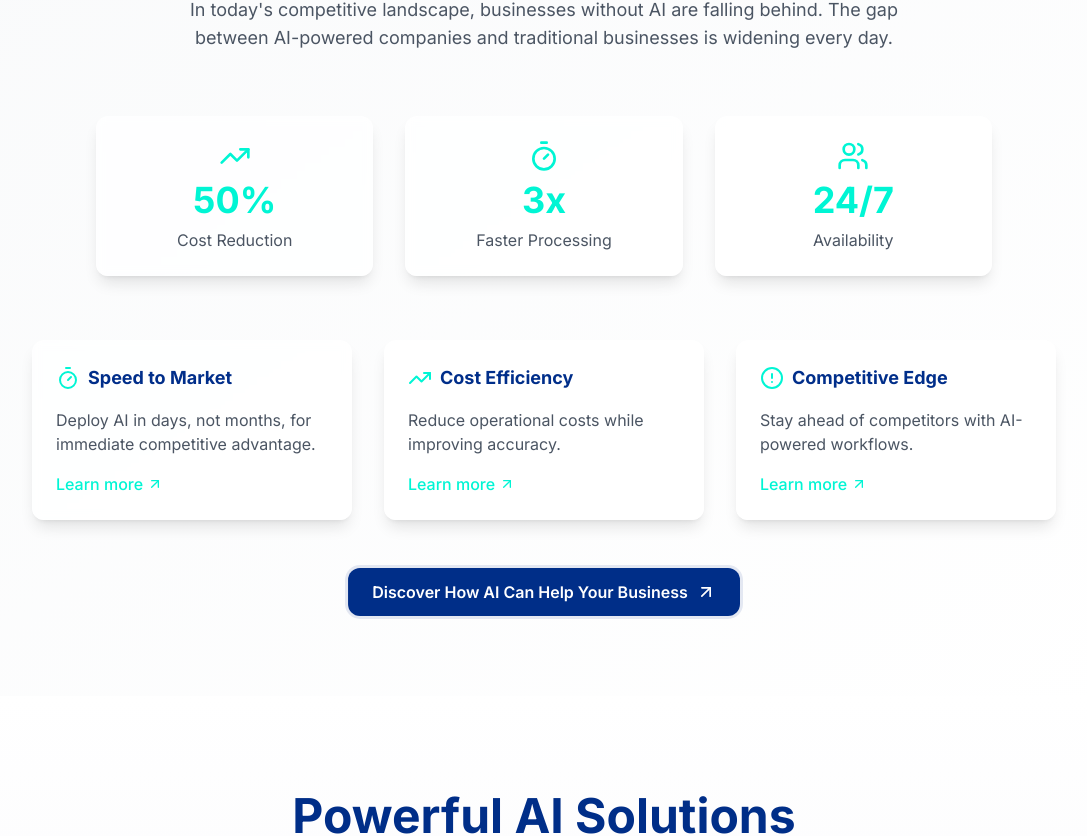
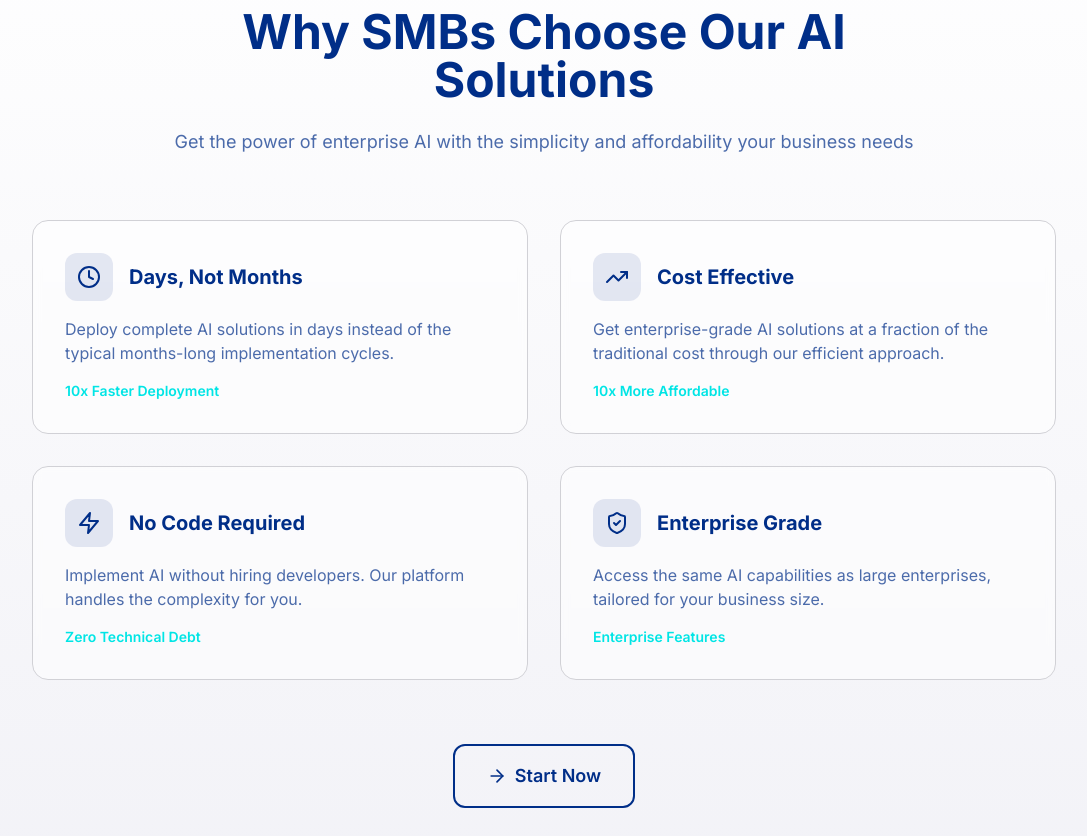
Before and after one commit to Fedekawa/kytoV2, a Next.js app: page / in a window 1280 px wide. Shown: the part 948-1784 px from the top of the page, without its empty margins (96-1183 px from the left). Built offline with nearby package versions, Linux system fonts and the light colour scheme.

Commit message:
enhanced why ai

```diff
--- a/package.json
+++ b/package.json
@@ -18,7 +18,7 @@
     "@radix-ui/react-slot": "^1.0.2",
     "class-variance-authority": "^0.7.0",
     "clsx": "^2.0.0",
-    "framer-motion": "^11.13.1",
+    "framer-motion": "^11.14.1",
     "gsap": "^3.12.3",
     "lodash": "^4.17.21",
     "lucide-react": "^0.299.0",
--- a/src/components/sections/case-studies-section.tsx
+++ b/src/components/sections/case-studies-section.tsx
@@ -3,6 +3,9 @@
 import React, { useState } from 'react';
 import { motion } from 'framer-motion';
 import { ArrowRight, ChevronRight, Building2, Building, FileText } from 'lucide-react';
+import { Button } from '@/components/ui/button'
+import { scrollToSection } from '@/lib/utils'
+
 
 const caseStudies = [
   {
--- a/src/components/sections/hero-section.tsx
+++ b/src/components/sections/hero-section.tsx
@@ -1,57 +1,56 @@
-'use client';
+'use client'
 
-import React from 'react';
-import { motion } from 'framer-motion';
-import { ArrowRight, Star, CheckCircle } from 'lucide-react';
+import React from 'react'
+import { motion } from 'framer-motion'
+import { ArrowRight, Star, CheckCircle } from 'lucide-react'
+import { Button } from '@/components/ui/button'
+import { scrollToSection } from "@/lib/utils";
+
 
 const stats = [
   { value: '78%', label: 'SMBs Seeking AI' },
   { value: '40%', label: 'Productivity Increase' },
   { value: '10x', label: 'Cost Reduction' },
-];
+]
 
 const trustPoints = [
-  "No-code implementation",
-  "Results in days",
-  "Pay as you grow",
-];
+  'No-code implementation',
+  'Results in days',
+  'Pay as you grow',
+]
 
 export function HeroSection() {
   return (
     <section className="relative min-h-screen pt-24">
-      <div className="container mx-auto px-4 pt-16 md:pt-24 relative z-10">
-        <div className="max-w-5xl mx-auto text-center">
+      <div className="container relative z-10 mx-auto px-4 pt-16 md:pt-24">
+        <div className="mx-auto max-w-5xl text-center">
           {/* Trust Badge */}
           <motion.div
             initial={{ opacity: 0, y: 20 }}
             animate={{ opacity: 1, y: 0 }}
             transition={{ duration: 0.6 }}
-            className="inline-flex items-center gap-2 bg-[#002e88]/10 px-4 py-2 rounded-full mb-8"
+            className="mb-8 inline-flex items-center gap-2 rounded-full bg-[#002e88]/10 px-4 py-2"
           >
-            <Star className="w-5 h-5 text-[#002e88]" fill="#002e88" />
+            <Star className="h-5 w-5 text-[#002e88]" fill="#002e88" />
             <span className="text-sm font-semibold text-[#002e88]">
-              Trusted by 500+ SMBs
+              Trusted by SMBs
             </span>
           </motion.div>
 
           {/* Main Headline */}
           <motion.h1
-            className="text-4xl md:text-6xl lg:text-7xl font-bold mb-6"
+            className="mb-6 text-4xl font-bold md:text-6xl lg:text-7xl"
             initial={{ opacity: 0, y: 20 }}
             animate={{ opacity: 1, y: 0 }}
             transition={{ duration: 0.6, delay: 0.2 }}
           >
-            <span className="block text-[#002e88]">
-              AI Implementation in
-            </span>
-            <span className="text-gradient-brand">
-              Days, Not Months
-            </span>
+            <span className="block text-[#002e88]">AI Implementation in</span>
+            <span className="text-gradient-brand">Days, Not Months</span>
           </motion.h1>
 
           {/* Subheadline */}
           <motion.p
-            className="text-xl md:text-2xl text-[#002e88]/80 mb-8"
+            className="mb-8 text-xl text-[#002e88]/80 md:text-2xl"
             initial={{ opacity: 0, y: 20 }}
             animate={{ opacity: 1, y: 0 }}
             transition={{ duration: 0.6, delay: 0.4 }}
@@ -67,23 +66,20 @@ export function HeroSection() {
             className="space-y-4"
           >
             {/* Primary CTA */}
-            <motion.button
-              whileHover={{ scale: 1.05 }}
-              whileTap={{ scale: 0.95 }}
-              className="btn-primary text-lg group"
+            <Button size="lg" icon={<ArrowRight className="h-5 w-5" />}
+              onClick={() => scrollToSection('start')}
             >
               Start Now
-              <ArrowRight className="inline-block ml-2 group-hover:translate-x-1 transition-transform" />
-            </motion.button>
+            </Button>
 
             {/* Trust Points */}
-            <div className="flex flex-wrap justify-center gap-4 mt-6">
+            <div className="mt-6 flex flex-wrap justify-center gap-4">
               {trustPoints.map((point) => (
                 <div
                   key={point}
                   className="flex items-center gap-2 text-[#002e88]/70"
                 >
-                  <CheckCircle className="w-4 h-4 text-[#00e5e5]" />
+                  <CheckCircle className="h-4 w-4 text-[#00e5e5]" />
                   <span className="text-sm font-medium">{point}</span>
                 </div>
               ))}
@@ -91,26 +87,24 @@ export function HeroSection() {
           </motion.div>
 
           {/* Stats */}
-          <div className="grid md:grid-cols-3 gap-8 max-w-4xl mx-auto mt-16">
+          <div className="mx-auto mt-16 grid max-w-4xl gap-8 md:grid-cols-3">
             {stats.map((stat) => (
               <motion.div
                 key={stat.value}
                 initial={{ opacity: 0, y: 20 }}
                 animate={{ opacity: 1, y: 0 }}
                 transition={{ delay: 0.8 }}
-                className="glassmorphism p-6 rounded-xl"
+                className="glassmorphism rounded-xl p-6"
               >
-                <div className="text-3xl font-bold text-[#002e88] mb-2">
+                <div className="mb-2 text-3xl font-bold text-[#002e88]">
                   {stat.value}
                 </div>
-                <div className="text-sm text-[#002e88]/70">
-                  {stat.label}
-                </div>
+                <div className="text-sm text-[#002e88]/70">{stat.label}</div>
               </motion.div>
             ))}
           </div>
         </div>
       </div>
     </section>
-  );
+  )
 }
--- a/src/components/sections/methodology-section.tsx
+++ b/src/components/sections/methodology-section.tsx
@@ -3,6 +3,9 @@
 import React from 'react';
 import { motion } from 'framer-motion';
 import { Search, Settings, Code, TestTube2, Rocket, ChevronRight } from 'lucide-react';
+import { Button } from '@/components/ui/button'
+import { scrollToSection } from '@/lib/utils'
+
 
 const steps = [
   {
--- a/src/components/sections/solutions-section.tsx
+++ b/src/components/sections/solutions-section.tsx
@@ -3,6 +3,9 @@
 import { motion } from "framer-motion"
 import { FileText, MessageSquare, Settings, ArrowRight } from "lucide-react"
 import { Card, CardContent, CardDescription, CardHeader, CardTitle } from "@/components/ui/card"
+import { Button } from '@/components/ui/button'
+import { scrollToSection } from '@/lib/utils'
+
 
 const solutions = [
   {
--- a/src/components/sections/why-ai-section.tsx
+++ b/src/components/sections/why-ai-section.tsx
@@ -1,152 +1,175 @@
-'use client';
+'use client'
 
-import React from 'react';
-import { motion, useTransform } from 'framer-motion';
-import { useInView } from 'react-intersection-observer';
-import {
-  ArrowUpRight,
-  Timer,
-  TrendingUp,
-  Users,
-  AlertCircle
-} from 'lucide-react';
+import React from 'react'
+import { motion } from 'framer-motion'
+import { ArrowRight, Zap, TrendingUp, Clock, ShieldCheck } from 'lucide-react'
+import { Button } from '@/components/ui/button'
+import { scrollToSection } from '@/lib/utils'
+
+const benefits = [
+  {
+    icon: <Clock className="h-6 w-6" />,
+    title: 'Days, Not Months',
+    description:
+      'Deploy complete AI solutions in days instead of the typical months-long implementation cycles.',
+    highlight: '10x Faster Deployment',
+  },
+  {
+    icon: <TrendingUp className="h-6 w-6" />,
+    title: 'Cost Effective',
+    description:
+      'Get enterprise-grade AI solutions at a fraction of the traditional cost through our efficient approach.',
+    highlight: '10x More Affordable',
+  },
+  {
+    icon: <Zap className="h-6 w-6" />,
+    title: 'No Code Required',
+    description:
+      'Implement AI without hiring developers. Our platform handles the complexity for you.',
+    highlight: 'Zero Technical Debt',
+  },
+  {
+    icon: <ShieldCheck className="h-6 w-6" />,
+    title: 'Enterprise Grade',
+    description:
+      'Access the same AI capabilities as large enterprises, tailored for your business size.',
+    highlight: 'Enterprise Features',
+  },
+]
+
+const containerVariants = {
+  hidden: { opacity: 0 },
+  visible: {
+    opacity: 1,
+    transition: {
+      staggerChildren: 0.2,
+    },
+  },
+}
+
+const itemVariants = {
+  hidden: { opacity: 0, y: 20 },
+  visible: {
+    opacity: 1,
+    y: 0,
+    transition: {
+      duration: 0.5,
+    },
+  },
+}
 
 export function WhyAISection() {
-  const [ref, inView] = useInView({
-    triggerOnce: true,
-    threshold: 0.1,
-  });
-
-  const stats = [
-    { value: '50%', label: 'Cost Reduction', icon: <TrendingUp className="text-primary w-8 h-8 mx-auto mb-2" /> },
-    { value: '3x', label: 'Faster Processing', icon: <Timer className="text-primary w-8 h-8 mx-auto mb-2" /> },
-    { value: '24/7', label: 'Availability', icon: <Users className="text-primary w-8 h-8 mx-auto mb-2" /> },
-  ];
-
-  const cards = [
-    {
-      title: 'Speed to Market',
-      description: 'Deploy AI in days, not months, for immediate competitive advantage.',
-      icon: <Timer className="text-primary w-6 h-6" />,
-    },
-    {
-      title: 'Cost Efficiency',
-      description: 'Reduce operational costs while improving accuracy.',
-      icon: <TrendingUp className="text-primary w-6 h-6" />,
-    },
-    {
-      title: 'Competitive Edge',
-      description: 'Stay ahead of competitors with AI-powered workflows.',
-      icon: <AlertCircle className="text-primary w-6 h-6" />,
-    },
-  ];
-
   return (
-    <section className="relative py-20 bg-gradient-to-br from-gray-50 to-white overflow-hidden" id="why-ai">
-      {/* Background Decorations */}
-      <div className="absolute inset-0 -z-10 overflow-hidden">
-        <motion.div
-          className="absolute w-96 h-96 bg-gradient-to-br from-primary/30 to-secondary/30 rounded-full blur-3xl"
-          style={{ top: '20%', left: '10%' }}
-          animate={{ x: [0, 50, 0], y: [0, -50, 0] }}
-          transition={{ repeat: Infinity, duration: 10 }}
-        />
-        <motion.div
-          className="absolute w-72 h-72 bg-gradient-to-br from-secondary/30 to-primary/30 rounded-full blur-3xl"
-          style={{ bottom: '10%', right: '15%' }}
-          animate={{ x: [0, -50, 0], y: [0, 50, 0] }}
-          transition={{ repeat: Infinity, duration: 12 }}
-        />
+    <section className="relative overflow-hidden bg-gradient-to-b from-white to-[#F2F2F7] py-24">
+      {/* Background Elements */}
+      <div className="absolute inset-0 -z-10">
+        <div className="absolute left-1/4 top-0 h-96 w-96 rounded-full bg-[#00e5e5]/10 blur-3xl" />
+        <div className="absolute bottom-0 right-1/4 h-96 w-96 rounded-full bg-[#002e88]/10 blur-3xl" />
       </div>
 
       <div className="container mx-auto px-4">
         {/* Section Header */}
+        <div className="mx-auto mb-16 max-w-3xl text-center">
           <motion.div
-          ref={ref}
-          className="max-w-3xl mx-auto text-center mb-16"
             initial={{ opacity: 0, y: 20 }}
-          animate={inView ? { opacity: 1, y: 0 } : {}}
-          transition={{ duration: 0.6 }}
+            whileInView={{ opacity: 1, y: 0 }}
+            viewport={{ once: true }}
+            className="mb-6 inline-flex items-center gap-2 rounded-full bg-[#002e88]/10 px-4 py-2"
           >
-          <h2 className="text-3xl md:text-4xl font-bold mb-6 bg-gradient-to-r from-primary to-secondary bg-clip-text text-transparent">
-            Why AI is No Longer Optional
-          </h2>
-          <p className="text-lg text-gray-600">
-            In today's competitive landscape, businesses without AI are falling behind.
-            The gap between AI-powered companies and traditional businesses is widening every day.
-          </p>
+            <Zap className="h-5 w-5 text-[#002e88]" />
+            <span className="text-sm font-semibold text-[#002e88]">
+              The Future is Here
+            </span>
           </motion.div>
 
-        {/* Stats Row */}
-        <div className="grid grid-cols-1 md:grid-cols-3 gap-8 max-w-4xl mx-auto mb-16">
-          {stats.map((stat, index) => (
+          <motion.h2
+            initial={{ opacity: 0, y: 20 }}
+            whileInView={{ opacity: 1, y: 0 }}
+            viewport={{ once: true }}
+            transition={{ delay: 0.2 }}
+            className="mb-6 text-4xl font-bold text-[#002e88] md:text-5xl"
+          >
+            Why SMBs Choose Our AI Solutions
+          </motion.h2>
+
+          <motion.p
+            initial={{ opacity: 0, y: 20 }}
+            whileInView={{ opacity: 1, y: 0 }}
+            viewport={{ once: true }}
+            transition={{ delay: 0.3 }}
+            className="text-lg text-[#002e88]/70"
+          >
+            Get the power of enterprise AI with the simplicity and affordability
+            your business needs
+          </motion.p>
+        </div>
+
+        {/* Benefits Grid */}
         <motion.div
-              key={index}
-              className="text-center p-6 bg-white/80 backdrop-blur-sm shadow-lg rounded-lg hover:shadow-xl transition duration-300"
-              initial={{ opacity: 0, y: 20 }}
-              animate={inView ? { opacity: 1, y: 0 } : {}}
-              transition={{ delay: index * 0.2, duration: 0.5 }}
-              whileHover={{ y: -5, scale: 1.05, transition: { duration: 0.3 } }}
+          variants={containerVariants}
+          initial="hidden"
+          whileInView="visible"
+          viewport={{ once: true }}
+          className="mx-auto grid max-w-5xl gap-8 md:grid-cols-2"
         >
-              {stat.icon}
-              <h3 className="text-4xl font-bold text-primary mb-2">{stat.value}</h3>
-              <p className="text-gray-600">{stat.label}</p>
+          {benefits.map((benefit, index) => (
+            <motion.div
+              key={benefit.title}
+              variants={itemVariants}
+              className="group relative"
+            >
+              <div
+                className="h-full rounded-2xl border border-[#D1D1D6] bg-white/50 p-8 backdrop-blur-sm
+                            transition-all duration-300 hover:border-[#00e5e5] hover:bg-white
+                            hover:shadow-lg"
+              >
+                {/* Icon */}
+                <div className="mb-4 flex items-center gap-4">
+                  <div className="rounded-lg bg-[#002e88]/10 p-3 text-[#002e88]">
+                    {benefit.icon}
+                  </div>
+                  <h3 className="text-xl font-bold text-[#002e88]">
+                    {benefit.title}
+                  </h3>
+                </div>
+
+                {/* Description */}
+                <p className="mb-4 text-[#002e88]/70">{benefit.description}</p>
+
+                {/* Highlight */}
+                <div className="flex items-center justify-between">
+                  <span className="text-sm font-semibold text-[#00e5e5]">
+                    {benefit.highlight}
+                  </span>
+                  <ArrowRight
+                    className="h-5 w-5 translate-x-0 transform text-[#00e5e5]
+                                       opacity-0 transition-all duration-300
+                                       group-hover:translate-x-2 group-hover:opacity-100"
+                  />
+                </div>
+              </div>
             </motion.div>
           ))}
-        </div>
+        </motion.div>
 
-        {/* Benefit Cards */}
-        <div className="grid grid-cols-1 md:grid-cols-3 gap-8 max-w-5xl mx-auto">
-          {cards.map((card, index) => (
+        {/* Bottom CTA */}
         <motion.div
-              key={index}
-              className="p-6 bg-white/80 backdrop-blur-sm shadow-lg rounded-lg hover:shadow-xl transition duration-300"
           initial={{ opacity: 0, y: 20 }}
-              animate={inView ? { opacity: 1, y: 0 } : {}}
-              transition={{ delay: 0.4 + index * 0.2, duration: 0.5 }}
-              whileHover={{
-                y: -5,
-                rotate: [-1, 1],
-                transition: { rotate: { repeat: Infinity, duration: 0.6 } },
-              }}
+          whileInView={{ opacity: 1, y: 0 }}
+          viewport={{ once: true }}
+          transition={{ delay: 0.6 }}
+          className="mt-16 text-center"
         >
-              <div className="flex items-center mb-4">
-                {card.icon}
-                <h3 className="text-lg font-bold ml-2">{card.title}</h3>
-              </div>
-              <p className="text-gray-600 mb-4">{card.description}</p>
-              <motion.a
-                href="#"
-                className="text-primary font-medium flex items-center group"
-                whileHover={{ x: 5 }}
+          <Button
+            size="lg"
+              variant="outline"
+            icon={<ArrowRight className="h-5 w-5" />}
+            onClick={() => scrollToSection('start')}
           >
-                Learn more
-                <ArrowUpRight className="w-4 h-4 ml-1 transition-transform group-hover:translate-x-1" />
-              </motion.a>
-            </motion.div>
-          ))}
-        </div>
-
-        {/* CTA Button */}
-        <motion.div
-          className="text-center mt-12"
-          initial={{ opacity: 0, y: 20 }}
-          animate={inView ? { opacity: 1, y: 0 } : {}}
-          transition={{ duration: 0.6 }}
-        >
-          <motion.button
-            className="btn-primary inline-flex items-center gap-2 relative overflow-hidden"
-            whileHover={{
-              scale: 1.1,
-              boxShadow: '0px 0px 15px rgba(0, 255, 255, 0.5)',
-            }}
-            whileTap={{ scale: 0.95 }}
-          >
-            Discover How AI Can Help Your Business
-            <ArrowUpRight className="w-5 h-5" />
-          </motion.button>
+            Start Now
+          </Button>
         </motion.div>
       </div>
     </section>
-  );
+  )
 }
--- a/src/components/ui/button.tsx
+++ b/src/components/ui/button.tsx
@@ -1,50 +1,79 @@
-import * as React from "react"
-import { Slot } from "@radix-ui/react-slot"
-import { cva, type VariantProps } from "class-variance-authority"
-import { cn } from "@/lib/utils"
+'use client';
 
-const buttonVariants = cva(
-  "inline-flex items-center justify-center whitespace-nowrap rounded-md text-sm font-medium transition-colors focus-visible:outline-none focus-visible:ring-1 focus-visible:ring-neutral-950 disabled:pointer-events-none disabled:opacity-50",
-  {
-    variants: {
-      variant: {
-        default: "bg-primary text-white shadow hover:bg-primary/90",
-        secondary: "bg-secondary text-white shadow hover:bg-secondary/90",
-        outline: "border border-primary bg-transparent shadow-sm hover:bg-primary/10",
-        ghost: "hover:bg-neutral-100 hover:text-neutral-900",
-      },
-      size: {
-        default: "h-9 px-4 py-2",
-        sm: "h-8 rounded-md px-3 text-xs",
-        lg: "h-10 rounded-md px-8",
-        icon: "h-9 w-9",
-      },
-    },
-    defaultVariants: {
-      variant: "default",
-      size: "default",
-    },
-  }
-)
+import * as React from 'react';
+import { cn } from '@/lib/utils';
 
-export interface ButtonProps
-  extends React.ButtonHTMLAttributes<HTMLButtonElement>,
-    VariantProps<typeof buttonVariants> {
-  asChild?: boolean
+interface ButtonProps extends React.ButtonHTMLAttributes<HTMLButtonElement> {
+  variant?: 'primary' | 'secondary' | 'outline';
+  size?: 'sm' | 'md' | 'lg';
+  loading?: boolean;
+  icon?: React.ReactNode;
 }
 
 const Button = React.forwardRef<HTMLButtonElement, ButtonProps>(
-  ({ className, variant, size, asChild = false, ...props }, ref) => {
-    const Comp = asChild ? Slot : "button"
+  ({
+    className = '',
+    children,
+    variant = 'primary',
+    size = 'md',
+    loading = false,
+    icon,
+    ...props
+  }, ref) => {
+    const variants = {
+      primary: 'bg-[#002e88] hover:bg-[#007BFF] text-white',
+      secondary: 'bg-[#00e5e5] hover:bg-[#00e5e5]/90 text-[#002e88]',
+      outline: 'bg-transparent border-2 border-[#002e88] text-[#002e88] hover:bg-[#002e88] hover:text-white'
+    };
+
+    const sizes = {
+      sm: 'px-4 py-2 text-sm',
+      md: 'px-6 py-3 text-base',
+      lg: 'px-8 py-4 text-lg'
+    };
+
     return (
-      <Comp
-        className={cn(buttonVariants({ variant, size, className }))}
+      <button
         ref={ref}
+        className={cn(
+          'relative font-semibold rounded-lg transition-all duration-300',
+          'hover:scale-[1.02] active:scale-[0.98]',
+          'disabled:opacity-50 disabled:cursor-not-allowed',
+          variants[variant],
+          sizes[size],
+          className
+        )}
         {...props}
-      />
-    )
+      >
+        <div className="relative z-10 flex items-center justify-center gap-2">
+          {loading ? (
+            <svg
+              className="animate-spin h-5 w-5"
+              viewBox="0 0 24 24"
+            >
+              <circle
+                className="opacity-25"
+                cx="12"
+                cy="12"
+                r="10"
+                stroke="currentColor"
+                strokeWidth="4"
+                fill="none"
+              />
+              <path
+                className="opacity-75"
+                fill="currentColor"
+                d="M4 12a8 8 0 018-8V0C5.373 0 0 5.373 0 12h4zm2 5.291A7.962 7.962 0 014 12H0c0 3.042 1.135 5.824 3 7.938l3-2.647z"
+              />
+            </svg>
+          ) : icon}
+          {children}
+        </div>
+      </button>
+    );
   }
-)
-Button.displayName = "Button"
+);
 
-export { Button, buttonVariants }
+Button.displayName = 'Button';
+
+export { Button };
--- a/src/lib/utils.tsx
+++ b/src/lib/utils.tsx
@@ -4,3 +4,17 @@ import { twMerge } from "tailwind-merge"
 export function cn(...inputs: ClassValue[]) {
   return twMerge(clsx(inputs))
 }
+
+export const scrollToSection = (sectionId: string) => {
+  const element = document.getElementById(sectionId);
+  if (element) {
+    const headerOffset = 80; // Adjust this based on your header height
+    const elementPosition = element.getBoundingClientRect().top;
+    const offsetPosition = elementPosition + window.pageYOffset - headerOffset;
+
+    window.scrollTo({
+      top: offsetPosition,
+      behavior: 'smooth'
+    });
+  }
+};
```
Also changed, not shown: src/components/layout/footer.tsx (+1 -6 lines), src/components/layout/header.tsx (+5 -5 lines), src/components/sections/contact-section.tsx (+34 -42 lines), 1 other file (tests, documents, lock files or other folders). Lines whose indentation alone changed are shown as unchanged.
